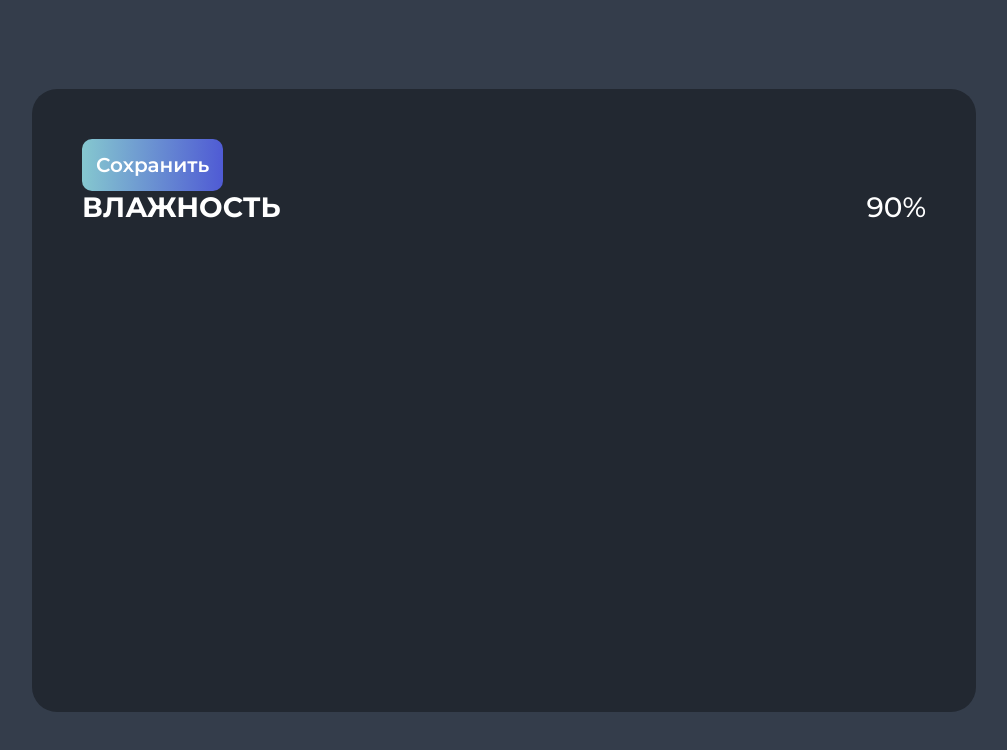
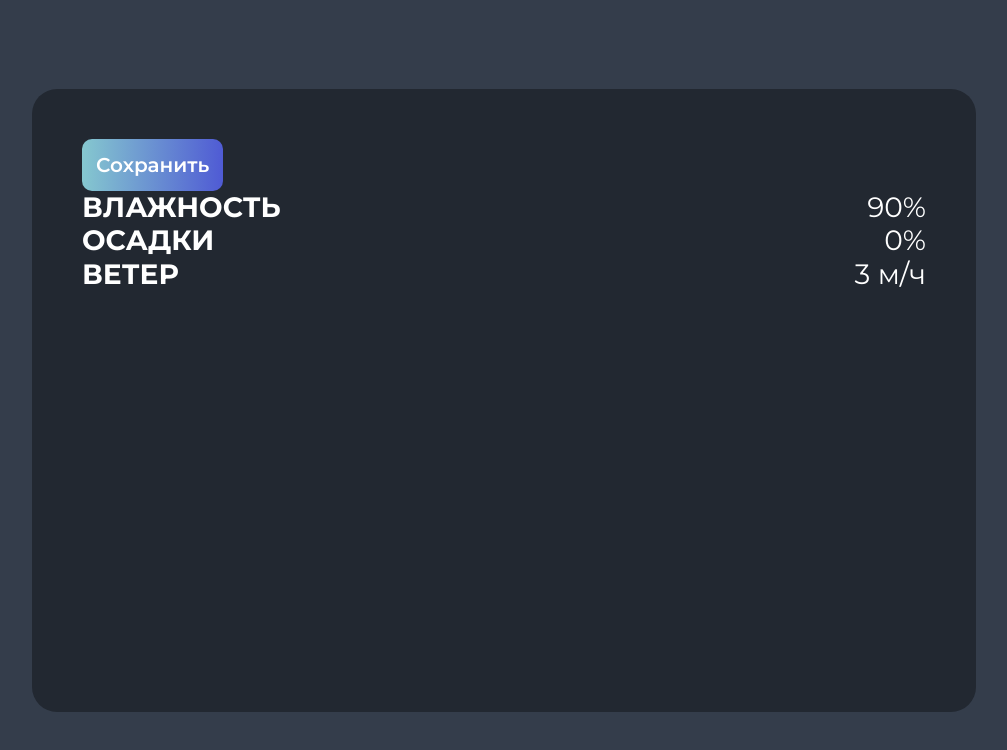
Before and after one commit to alinacriado/Course-Vue, a Vue app: page / in a window 1280 px wide. Shown: the top 750 px of the page, without its empty margins (136-1143 px from the left). Built offline with nearby package versions, Linux system fonts and the light colour scheme.

Commit message:
defineProps

```diff
--- a/src/App.vue
+++ b/src/App.vue
@@ -7,7 +7,9 @@ import StatisticsLine from "./components/StatisticsLine.vue";
   <main>
     <div class="main">
       <BaseButton>Сохранить</BaseButton>
-      <StatisticsLine />
+      <StatisticsLine label="ВЛАЖНОСТЬ" stat="90%" />
+      <StatisticsLine label="ОСАДКИ" stat="0%" />
+      <StatisticsLine label="ВЕТЕР" stat="3 м/ч" />
     </div>
   </main>
 </template>
--- a/src/components/StatisticsLine.vue
+++ b/src/components/StatisticsLine.vue
@@ -1,9 +1,14 @@
-<script setup></script>
+<script setup>
+const { label = "-", stat } = defineProps({
+  label: String,
+  stat: String,
+});
+</script>
 
 <template>
   <div class="statistics">
-    <div class="statistics__name">Влажность</div>
-    <div class="statistics__value">90%</div>
+    <div class="statistics__name">{{ label }}</div>
+    <div class="statistics__value">{{ stat }}</div>
   </div>
 </template>
 
@@ -23,6 +28,6 @@
 }
 
 .statistics__value {
-  font-weight: 500;
+  font-weight: 400;
 }
 </style>
```
